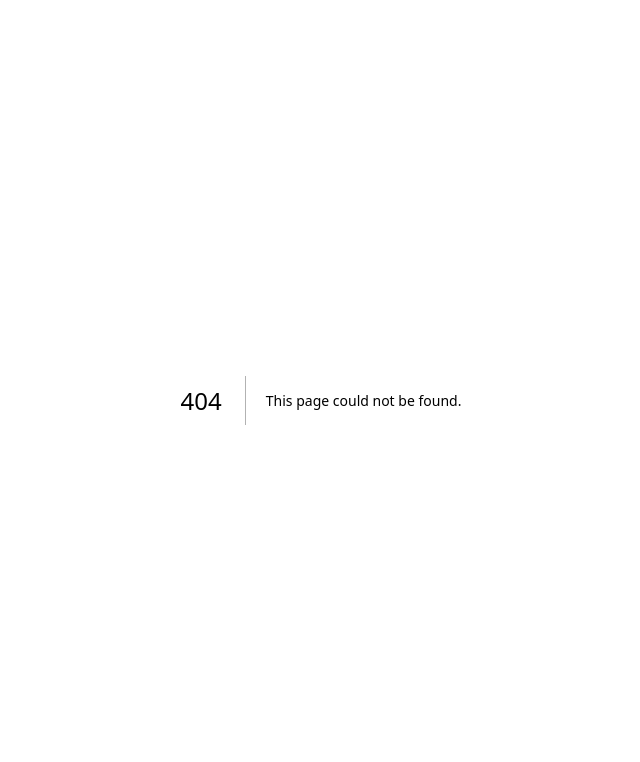
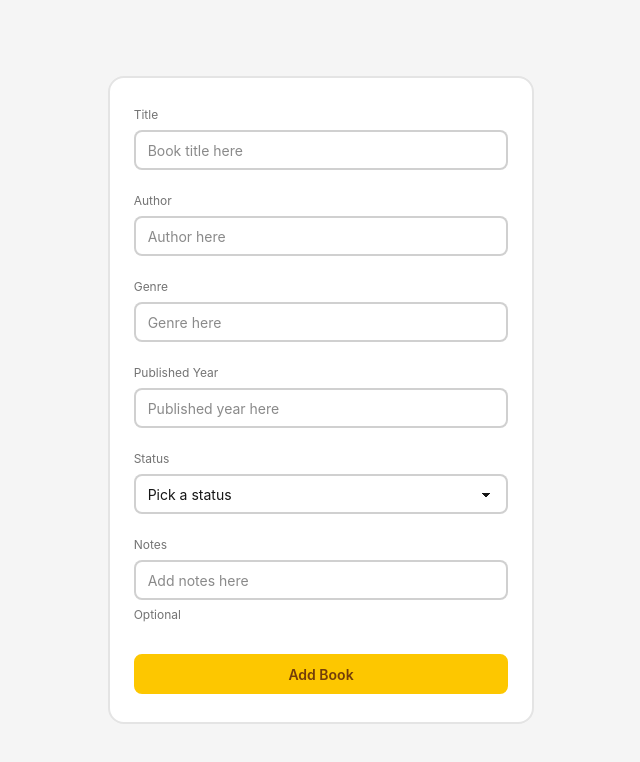
Before and after one commit to harryscully/book-tracker, a Next.js app: page /books/new in a window 1280 px wide. Before the commit this address had no page. Shown: the top 762 px of the page, without its empty margins (319-959 px from the left). Built offline with nearby package versions, Linux system fonts and the light colour scheme.

Commit message:
Add books/new and AddBookForm component

```diff
--- /dev/null
+++ b/src/app/books/new/page.tsx
@@ -0,0 +1,9 @@
+import AddBookForm from "@/components/AddBookForm";
+
+export default function NewBook() {
+    return (
+        <div className="min-h-svh flex justify-center items-center">
+            <AddBookForm />
+        </div>
+    )
+}
--- /dev/null
+++ b/src/components/AddBookForm.tsx
@@ -0,0 +1,63 @@
+"use client"
+import { useForm } from "react-hook-form"
+import { zodResolver } from "@hookform/resolvers/zod"
+import { useAddBook } from "@/hooks/useAddBook"
+import { BookFormData, bookSchema } from "@/lib/validations/book"
+import { useRouter } from "next/navigation"
+
+export default function AddBookForm() {
+    const { register, handleSubmit, formState: { errors } } = useForm<BookFormData>({
+        resolver: zodResolver(bookSchema)
+    })
+
+    const router = useRouter()
+    const { mutate } = useAddBook()
+
+    const onSubmit = (data: BookFormData) => mutate(data, {
+        onSuccess: () => {
+            router.push("/books")
+        }
+    })
+
+    return (
+        <div className="w-1/3 card card-border bg-base-100 border-base-300">
+            <div className="card-body">
+                <form onSubmit={handleSubmit(onSubmit)}>
+                    <fieldset className="fieldset">
+                        <label className="label">Title</label>
+                        <input {...register("title")} type="text" placeholder="Book title here" className="input w-full" />
+                        {errors.title && <p className="text-error text-sm">{errors.title.message}</p>}
+
+                        <label className="label mt-4">Author</label>
+                        <input {...register("author")} type="text" placeholder="Author here" className="input w-full" />
+                        {errors.author && <p className="text-error text-sm">{errors.author.message}</p>}
+
+                        <label className="label mt-4">Genre</label>
+                        <input {...register("genre")} type="text" placeholder="Genre here" className="input w-full" />
+                        {errors.genre && <p className="text-error text-sm">{errors.genre.message}</p>}
+
+                        <label className="label mt-4">Published Year</label>
+                        <input {...register("publishedYear", {valueAsNumber: true})} type="number" placeholder="Published year here" className="input w-full" />
+                        {errors.publishedYear && <p className="text-error text-sm">{errors.publishedYear.message}</p>}
+
+                        <label className="label mt-4">Status</label>
+                        <select {...register("status")} defaultValue="Pick a status" className="select w-full">
+                            <option disabled={true}>Pick a status</option>
+                            <option value="WANT_TO_READ">Want to Read</option>
+                            <option value="READING">Reading</option>
+                            <option value="FINISHED">Finished</option>
+                        </select>
+                        {errors.status && <p className="text-error text-sm">{errors.status.message}</p>}
+
+                        <label className="label mt-4">Notes</label>
+                        <input {...register("notes")} type="text" className="input w-full" placeholder="Add notes here" />
+                        <p className="label">Optional</p>
+                        {errors.notes && <p className="text-error text-sm">{errors.notes.message}</p>}
+
+                        <button type="submit" className="btn btn-primary mt-6">Add Book</button>
+                    </fieldset>
+                </form >
+            </div >
+        </div >
+    )
+}
```
